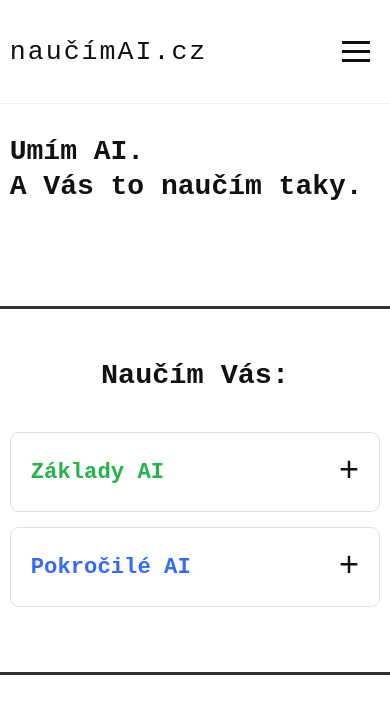
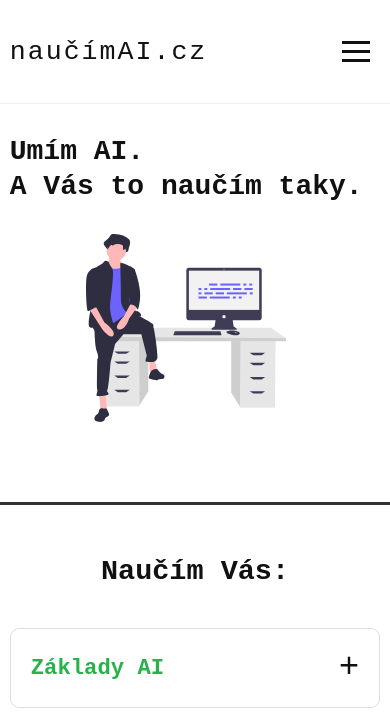
Before and after one commit to SalamiNO/naucimAI, a plain HTML site: page index.html in a window 390 px wide. Shown: the top 722 px of the page. Drawn offline with nearby package versions, Linux system fonts and the light colour scheme; a web font is replaced by a local one.

Commit message:
Add files via upload

```diff
--- a/index.html
+++ b/index.html
@@ -37,6 +37,8 @@
             <span>Umím AI.</span>
             <span>A Vás to naučím taky.</span>
         </h1>
+        <!-- Přidej obrázek pro mobil hned SEM -->
+        <img src="undraw_feeling-proud_tdos.svg" alt="AI počítač racky" class="uvod-img-mobile" />
     </div>
     <div class="uvod-right">
         <img src="undraw_feeling-proud_tdos.svg" alt="AI počítač racky" />
--- a/style.css
+++ b/style.css
@@ -470,3 +470,18 @@ footer {
         gap: 30px;
     }
 }
+
+.uvod-img-mobile {
+    display: none;
+}
+
+@media (max-width: 1024px) {
+    .uvod-img-mobile {
+        display: block;
+        margin: 30px auto 0 auto;
+        width: 60vw;           /* Omezí šířku obrázku, výška bude automatická */
+        max-width: 200px;      /* Na větších mobilech nebude nikdy větší */
+        height: auto;
+        object-fit: contain;
+    }
+}
```
Lines whose indentation alone changed are shown as unchanged.
